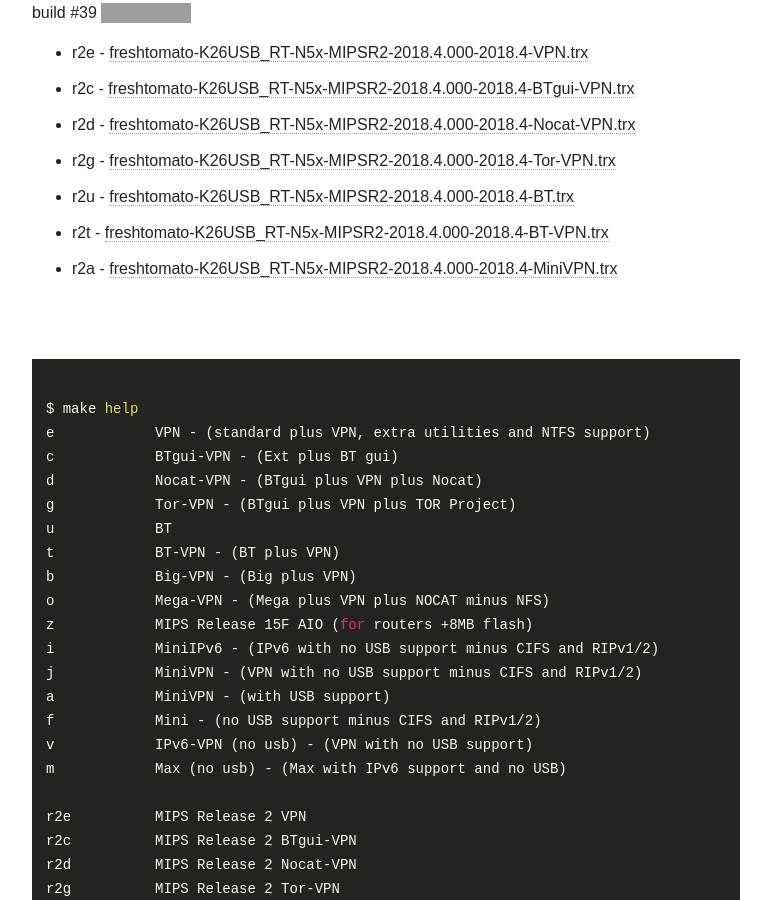
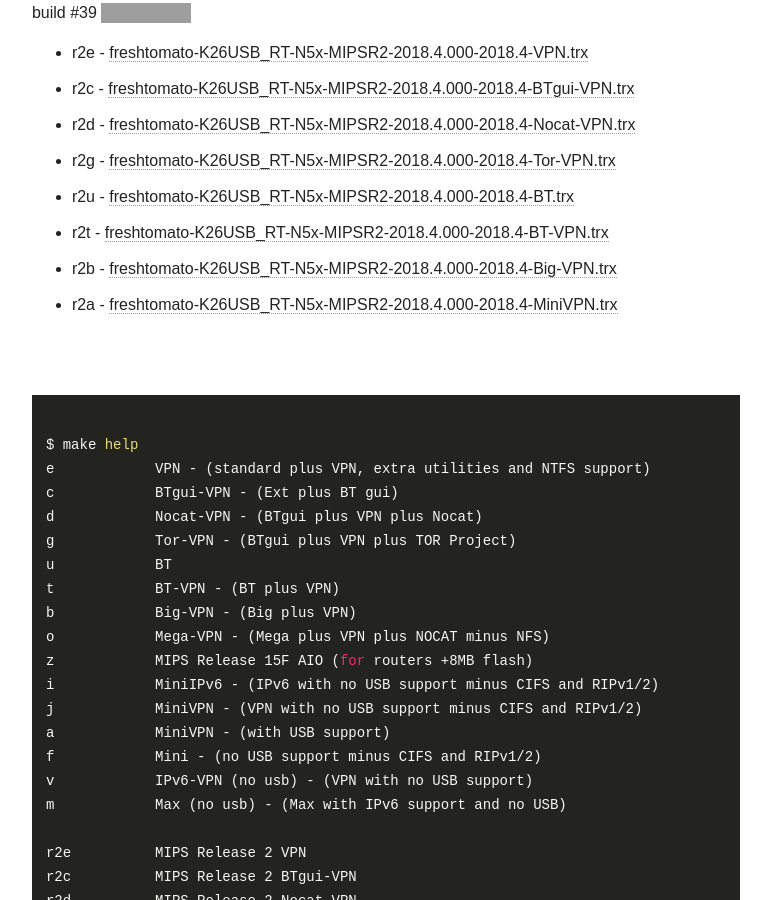
Before and after one commit to oglopss/freshtomato-mips-ci-jekyll, a Jekyll site: the page built from index.html, in a window 1280 px wide and 900 px high, scrolled down 595 px. Shown: the whole window, without its empty margins (254-1025 px from the left). Built offline with Jekyll 4.4.1, drawn with Linux system fonts in a browser that asks for light colours; nearby versions of some CDN libraries; grey boxes are pictures that could not be loaded.

Commit message:
Travis build 39 r2b pushed to gh-pages

```diff
--- a/_data/ss.yml
+++ b/_data/ss.yml
@@ -7,3 +7,4 @@
   - 0003 r2d freshtomato-K26USB_RT-N5x-MIPSR2-2018.4.000-2018.4-Nocat-VPN.trx
   - 0010 r2a freshtomato-K26USB_RT-N5x-MIPSR2-2018.4.000-2018.4-MiniVPN.trx
   - 0006 r2t freshtomato-K26USB_RT-N5x-MIPSR2-2018.4.000-2018.4-BT-VPN.trx
+  - 0007 r2b freshtomato-K26USB_RT-N5x-MIPSR2-2018.4.000-2018.4-Big-VPN.trx
```
Also changed, not shown: 1 other file.
